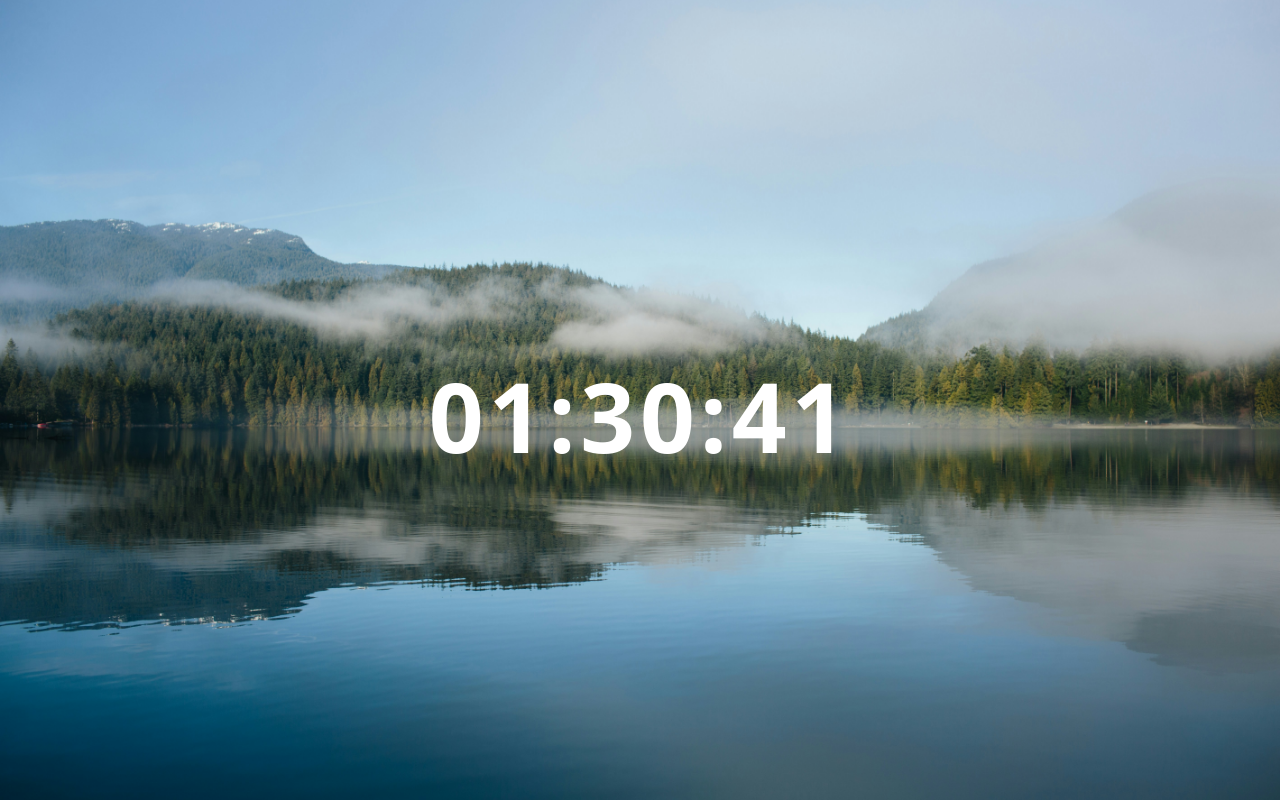
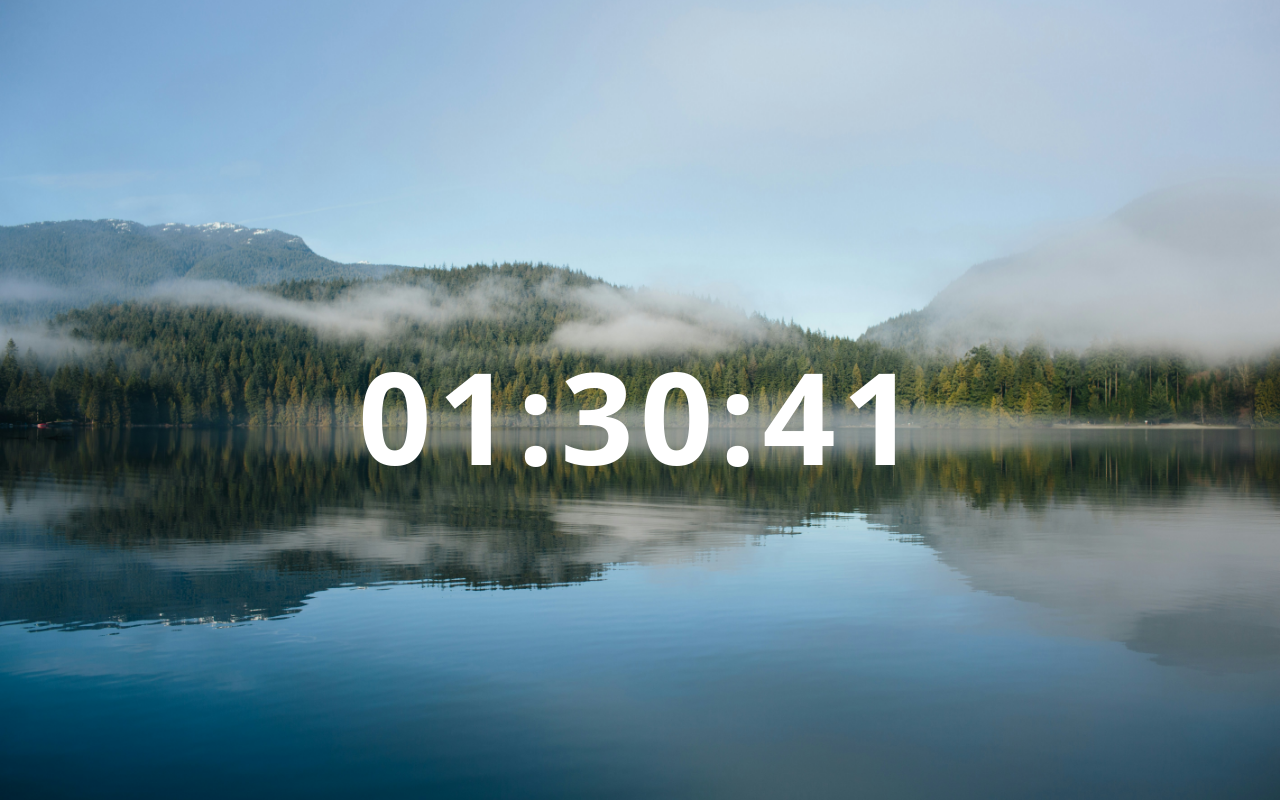
Before and after one commit to leanghok120/Digiclock, a React (Vite) app: page / in a window 1280 px wide. Built offline with nearby package versions, Linux system fonts and the light colour scheme.

Commit message:
Adjust time font size

```diff
--- a/src/Clock.jsx
+++ b/src/Clock.jsx
@@ -27,7 +27,7 @@ function Clock() {
 
   return (
     <div className="mt-8">
-      <h2 className="text-center text-8xl font-black tracking-wider">
+      <h2 className="text-center text-9xl font-black tracking-wider">
         {formatTime()}
       </h2>
     </div>
```
